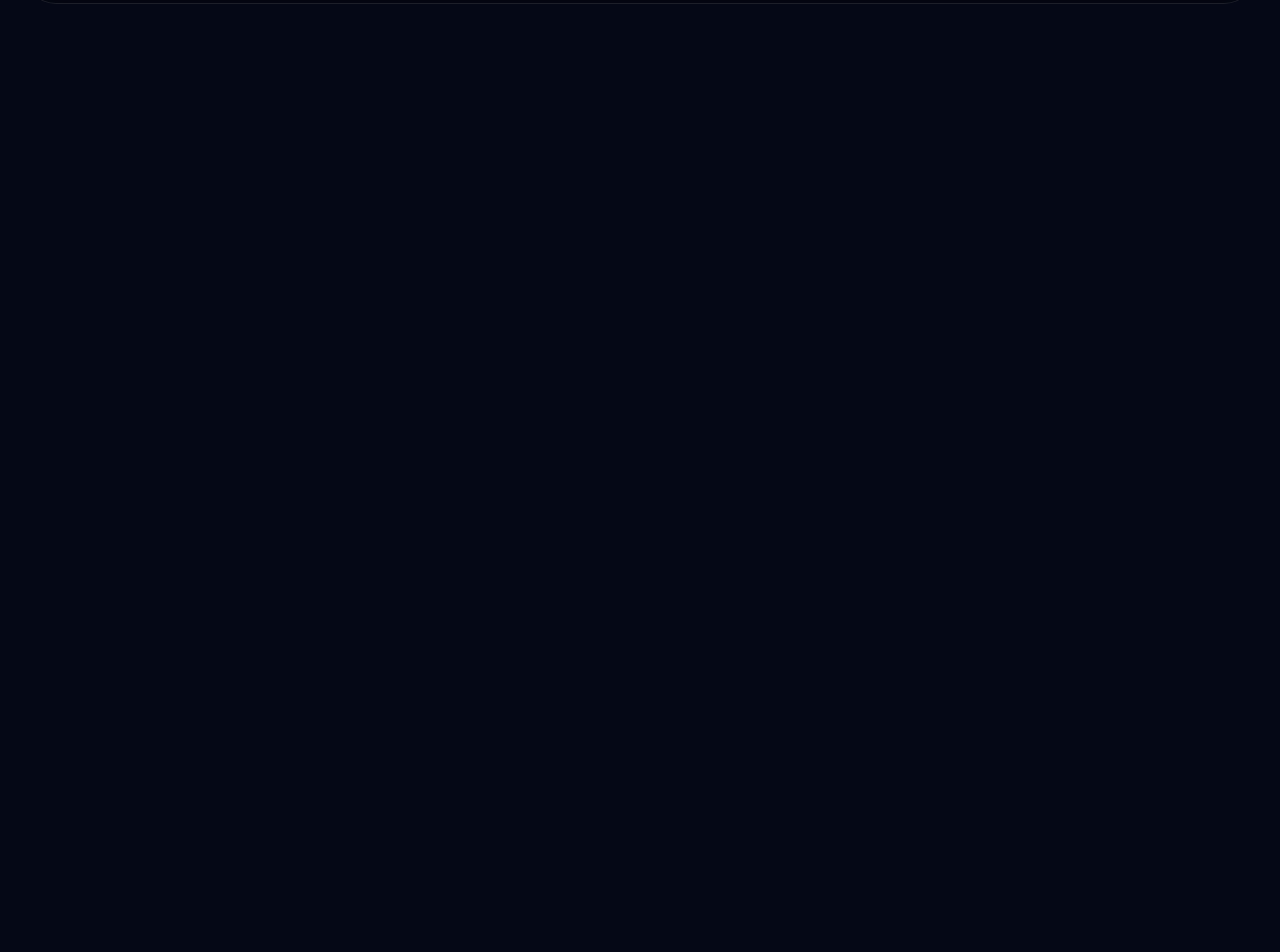
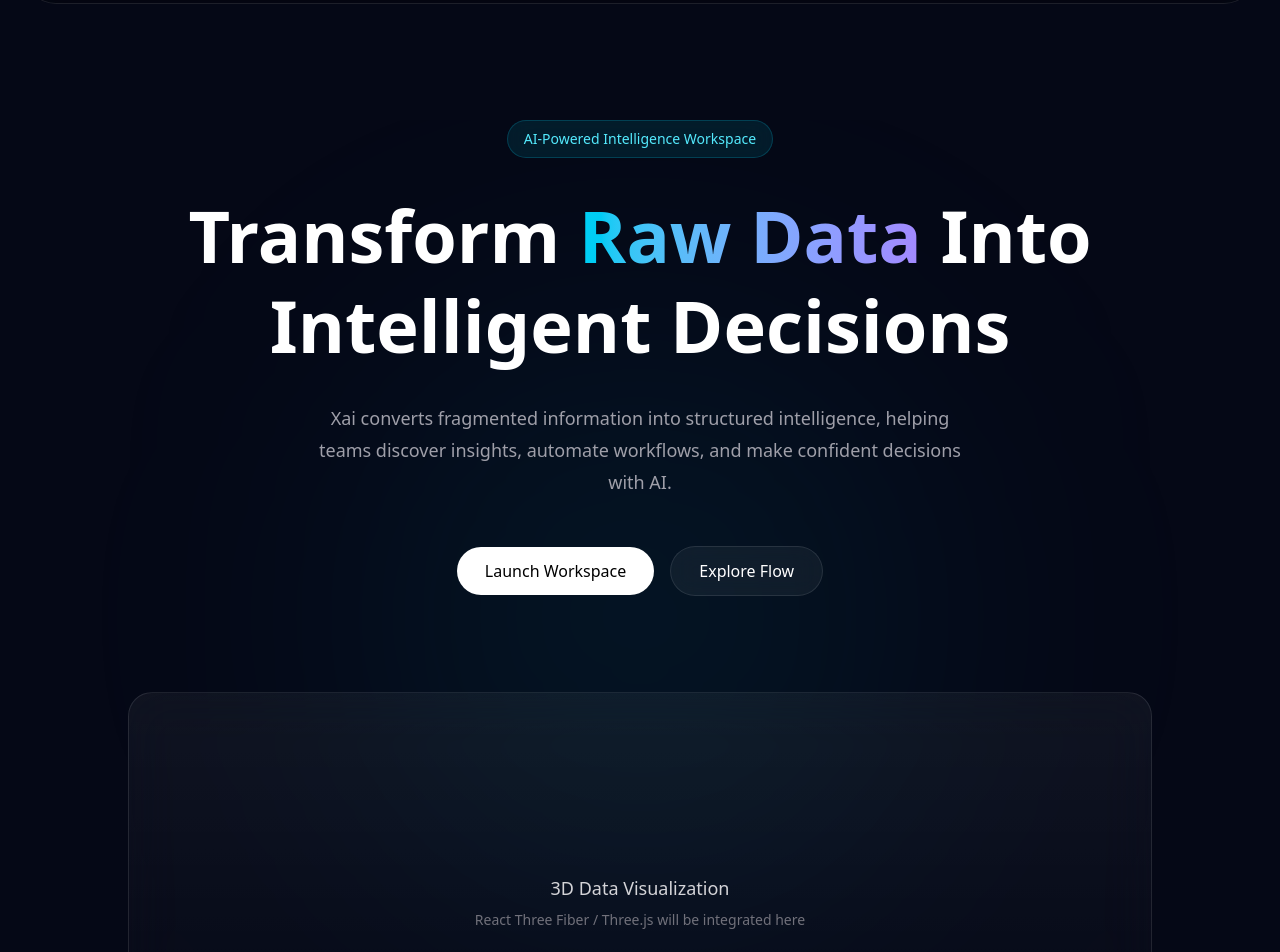
Before and after one commit to nayon-kumar/raco-ai-assignment, a Next.js app: page / in a window 1280 px wide. Shown: the part 80-1032 px from the top of the page. Before the commit the page ends 800 px from the top, so only its background shows below. Built offline with nearby package versions, Linux system fonts and the light colour scheme.

Commit message:
Hero Section designed

```diff
--- a/src/app/page.jsx
+++ b/src/app/page.jsx
@@ -1,9 +1,10 @@
+import Hero from "@/components/Hero";
 import Image from "next/image";
 
 export default function Home() {
   return (
-    <div>
-      <main>Home page</main>
+    <div className="pt-50">
+      <Hero />
     </div>
   );
 }
--- /dev/null
+++ b/src/components/Hero.jsx
@@ -0,0 +1,87 @@
+"use client";
+
+import { motion } from "framer-motion";
+
+export default function Hero() {
+  return (
+    <section
+      id="overview"
+      className="relative flex min-h-screen items-center justify-center overflow-hidden bg-[#050816] px-6"
+    >
+      {/* Background Glow */}
+      <div className="absolute left-1/2 top-1/2 h-[500px] w-[500px] -translate-x-1/2 -translate-y-1/2 rounded-full bg-cyan-500/10 blur-[140px]" />
+
+      <div className="relative z-10 mx-auto flex max-w-7xl flex-col items-center text-center">
+        {/* Badge */}
+        <motion.div
+          initial={{ opacity: 0, y: 20 }}
+          animate={{ opacity: 1, y: 0 }}
+          transition={{ duration: 0.5 }}
+          className="mb-8 rounded-full border border-cyan-400/20 bg-cyan-400/10 px-4 py-2 text-sm text-cyan-300 backdrop-blur-md"
+        >
+          AI-Powered Intelligence Workspace
+        </motion.div>
+
+        {/* Heading */}
+        <motion.h1
+          initial={{ opacity: 0, y: 30 }}
+          animate={{ opacity: 1, y: 0 }}
+          transition={{ delay: 0.15, duration: 0.7 }}
+          className="max-w-5xl text-5xl font-bold leading-tight text-white md:text-7xl"
+        >
+          Transform
+          <span className="bg-gradient-to-r from-cyan-400 to-violet-400 bg-clip-text text-transparent">
+            {" "}
+            Raw Data{" "}
+          </span>
+          Into Intelligent Decisions
+        </motion.h1>
+
+        {/* Description */}
+        <motion.p
+          initial={{ opacity: 0 }}
+          animate={{ opacity: 1 }}
+          transition={{ delay: 0.35 }}
+          className="mt-8 max-w-2xl text-lg leading-8 text-zinc-400"
+        >
+          Xai converts fragmented information into structured intelligence,
+          helping teams discover insights, automate workflows, and make
+          confident decisions with AI.
+        </motion.p>
+
+        {/* CTA Buttons */}
+        <motion.div
+          initial={{ opacity: 0, y: 25 }}
+          animate={{ opacity: 1, y: 0 }}
+          transition={{ delay: 0.45 }}
+          className="mt-12 flex flex-wrap items-center justify-center gap-4"
+        >
+          <button className="rounded-full bg-white px-7 py-3 font-medium text-black transition hover:scale-105">
+            Launch Workspace
+          </button>
+
+          <button className="rounded-full border border-white/10 bg-white/5 px-7 py-3 font-medium text-white backdrop-blur-md transition hover:border-cyan-400/40 hover:bg-white/10">
+            Explore Flow
+          </button>
+        </motion.div>
+
+        {/* Placeholder for 3D Scene */}
+        <motion.div
+          initial={{ opacity: 0, scale: 0.92 }}
+          animate={{ opacity: 1, scale: 1 }}
+          transition={{ delay: 0.6, duration: 0.8 }}
+          className="mt-24 flex h-[420px] w-full max-w-6xl items-center justify-center rounded-3xl border border-white/10 bg-gradient-to-b from-white/5 to-transparent backdrop-blur-xl"
+        >
+          <div className="text-center">
+            <p className="text-lg font-medium text-zinc-300">
+              3D Data Visualization
+            </p>
+            <p className="mt-2 text-sm text-zinc-500">
+              React Three Fiber / Three.js will be integrated here
+            </p>
+          </div>
+        </motion.div>
+      </div>
+    </section>
+  );
+}
--- a/src/components/Navbar.jsx
+++ b/src/components/Navbar.jsx
@@ -45,7 +45,7 @@ export default function Navbar() {
           <motion.button
             whileHover={{ scale: 1.04 }}
             whileTap={{ scale: 0.96 }}
-            className="rounded-full bg-white px-5 py-2 text-sm font-medium text-black transition-colors hover:bg-zinc-200"
+            className="rounded-full bg-white px-5 py-2 text-sm font-medium text-black transition-colors hover:bg-zinc-200 cursor-pointer"
           >
             Launch Workspace
           </motion.button>
```
